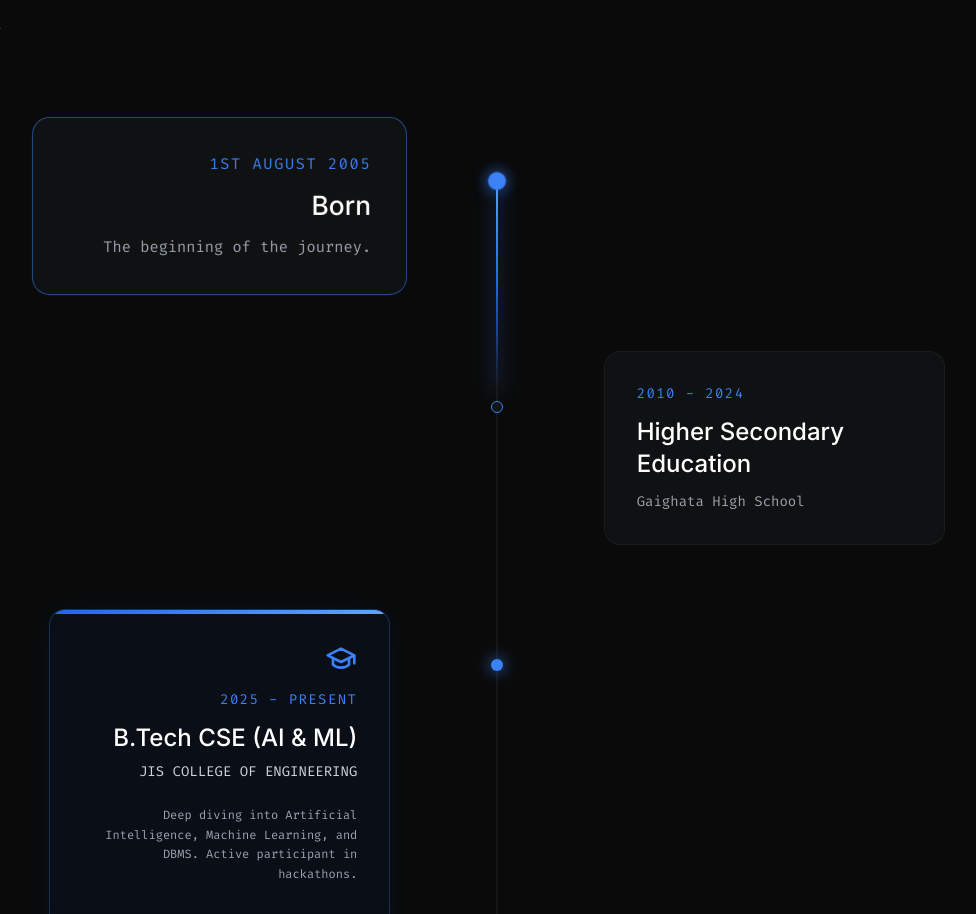
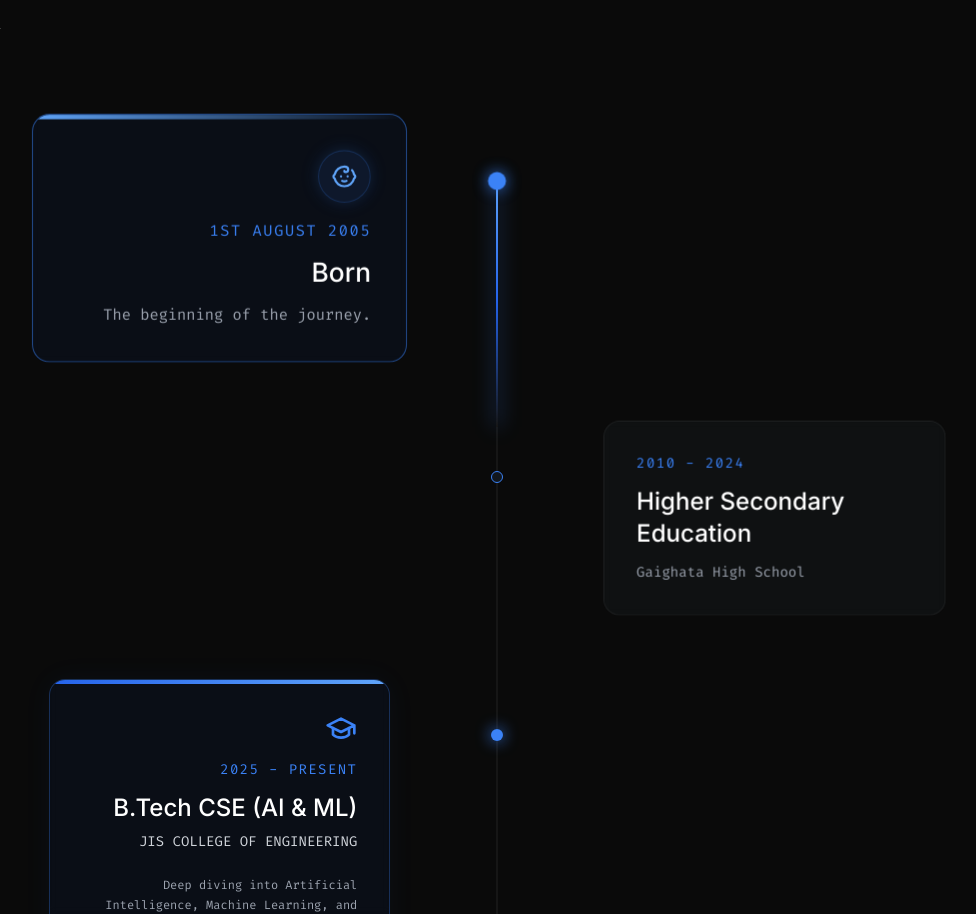
Before and after one commit to sayantani071/sayantani-portfolio, a React (Vite) app: page / in a window 1280 px wide. Shown: the part 1690-2604 px from the top of the page, without its empty margins (143-1119 px from the left). Built offline with nearby package versions, Linux system fonts and the light colour scheme.

Commit message:
Add Baby icon and hover effects to Born education box

```diff
--- a/src/components/Education.jsx
+++ b/src/components/Education.jsx
@@ -1,6 +1,6 @@
 import React, { useRef } from 'react';
 import { motion, useScroll, useTransform } from 'framer-motion';
-import { GraduationCap } from 'lucide-react';
+import { GraduationCap, Baby } from 'lucide-react';
 
 const Education = () => {
   const containerRef = useRef(null);
@@ -65,8 +65,17 @@ const Education = () => {
                 whileInView={{ opacity: 1, x: 0 }}
                 viewport={{ once: true, margin: "-100px" }}
                 style={{ scale: box1Scale, borderColor: box1Border }}
-                className="bg-[#111315]/80 backdrop-blur-sm border p-8 rounded-2xl inline-block w-full max-w-sm transition-shadow duration-300 hover:shadow-[0_0_30px_rgba(59,130,246,0.15)]"
+                className="bg-[#0a0f1a]/80 backdrop-blur-sm border p-8 rounded-2xl inline-block w-full max-w-sm transition-shadow duration-300 hover:shadow-[0_0_30px_rgba(59,130,246,0.15)] relative overflow-hidden group"
               >
+                <div className="absolute top-0 left-0 w-full h-1 bg-gradient-to-r from-blue-400 to-transparent"></div>
+                <div className="absolute inset-0 bg-gradient-to-b from-blue-500/5 to-transparent opacity-0 group-hover:opacity-100 transition-opacity duration-500"></div>
+
+                <div className="flex md:justify-end justify-start mb-4">
+                  <div className="w-12 h-12 bg-blue-500/10 rounded-full flex items-center justify-center border border-blue-500/20 shadow-[0_0_15px_rgba(59,130,246,0.2)]">
+                    <Baby className="text-blue-400 w-6 h-6" />
+                  </div>
+                </div>
+
                 <p className="text-blue-500 font-mono text-sm tracking-widest mb-3 uppercase">1st August 2005</p>
                 <h3 className="text-2xl text-white font-medium mb-3">Born</h3>
                 <p className="text-gray-400 font-mono text-sm">The beginning of the journey.</p>
```
